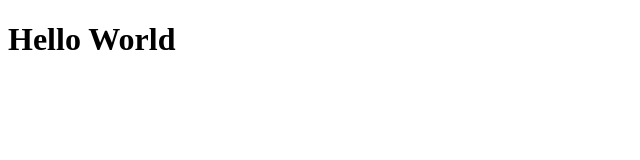
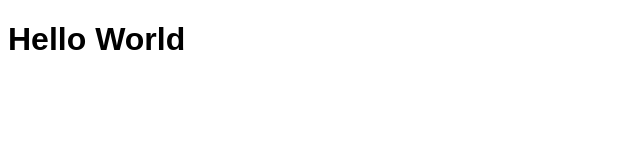
Before and after one commit to joaodorea/leiturinha, a React app: page / in a window 1280 px wide. Shown: the top 160 px of the page, without its empty margins (0-640 px from the left). Built offline with nearby package versions, Linux system fonts and the light colour scheme.

Commit message:
chore: adding scss support

```diff
--- a/package.json
+++ b/package.json
@@ -20,6 +20,7 @@
     "@types/webpack-dev-server": "3.11.3",
     "@typescript-eslint/eslint-plugin": "4.22.0",
     "@typescript-eslint/parser": "4.22.0",
+    "css-loader": "^5.2.4",
     "eslint": "7.24.0",
     "eslint-config-prettier": "7.2.0",
     "eslint-plugin-import": "2.22.1",
@@ -27,7 +28,10 @@
     "eslint-plugin-react": "7.23.2",
     "eslint-plugin-react-hooks": "4.2.0",
     "html-webpack-plugin": "4.5.2",
+    "node-sass": "^5.0.0",
     "prettier": "2.2.1",
+    "sass-loader": "^11.0.1",
+    "style-loader": "^2.0.0",
     "ts-loader": "8.1.0",
     "ts-node": "9.1.1",
     "tsconfig-paths-webpack-plugin": "3.5.1",
--- /dev/null
+++ b/src/assets/styles/index.scss
@@ -0,0 +1,3 @@
+body {
+  font-family: sans-serif;
+}
--- a/src/components/HelloWorld/index.tsx
+++ b/src/components/HelloWorld/index.tsx
@@ -1,4 +1,5 @@
 import React from "react";
+import "../../assets/styles/index.scss";
 
 const HelloWorld: React.FC = () => <h1>Hello World</h1>;
 
--- a/webpack.config.ts
+++ b/webpack.config.ts
@@ -17,6 +17,10 @@
   },
   module: {
     rules: [
+      {
+        test: /\.scss$/,
+        use: ['style-loader', 'css-loader', 'sass-loader']
+      },
       {
         test: /\.tsx?$/,
         loader: "ts-loader",
```
Also changed, not shown: 1 other file (tests, documents, lock files or other folders).
